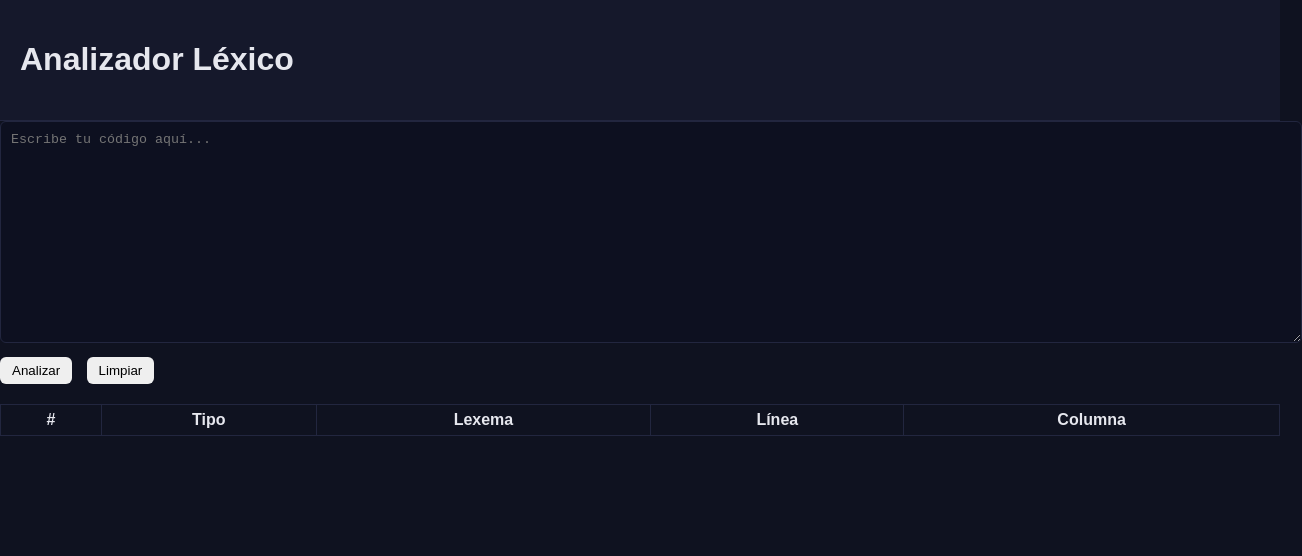
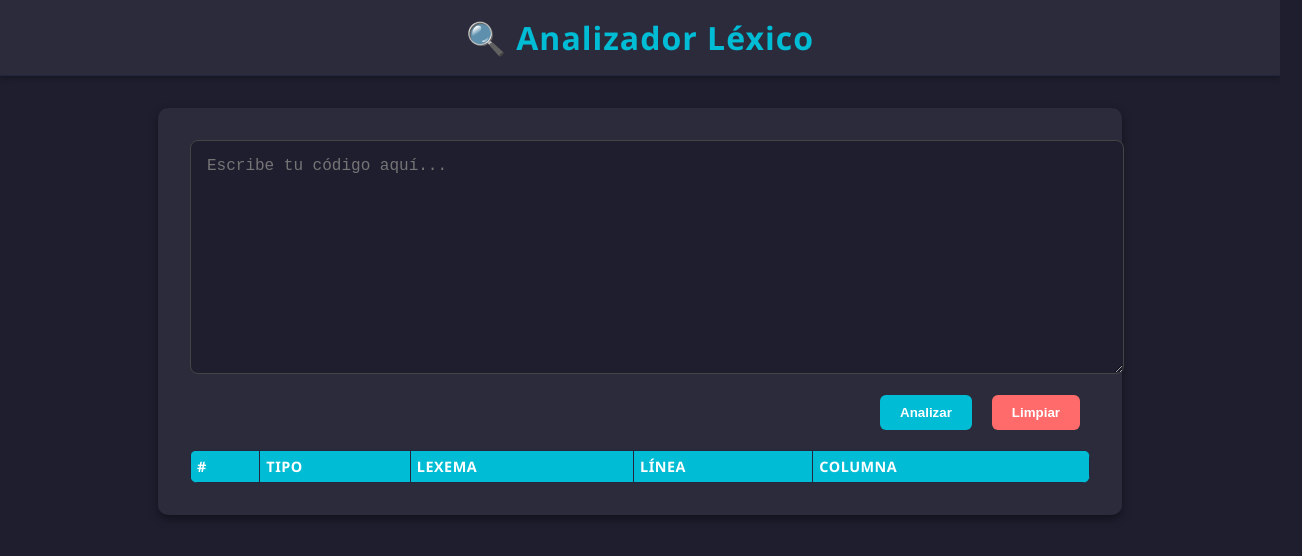
Before and after one commit to MedeFacu/Analizador-Lexico, a plain HTML site: page index.html in a window 1280 px wide. Shown: the whole page, 1302 px wide, since content can reach past the window. Drawn offline with Linux system fonts and the light colour scheme.

Commit message:
Enhance index.html with CSS styles
Added general styles for layout, buttons, and error messages.

```diff
--- a/index.html
+++ b/index.html
@@ -5,19 +5,167 @@
   <meta name="viewport" content="width=device-width, initial-scale=1.0" />
   <title>Analizador Léxico</title>
   <link rel="stylesheet" href="./css/style.css" />
+  <style>
+    /* ====== ESTILO GENERAL ====== */
+    body {
+      font-family: "Segoe UI", Roboto, sans-serif;
+      background: #1e1e2f;
+      color: #e0e0e0;
+      margin: 0;
+      display: flex;
+      flex-direction: column;
+      align-items: center;
+      min-height: 100vh;
+    }
+
+    header {
+      background: #2b2b3c;
+      width: 100%;
+      padding: 1rem 0;
+      text-align: center;
+      box-shadow: 0 2px 6px rgba(0,0,0,0.3);
+    }
+
+    header h1 {
+      margin: 0;
+      color: #00bcd4;
+      letter-spacing: 1px;
+    }
+
+    main {
+      max-width: 900px;
+      width: 95%;
+      margin: 2rem auto;
+      background: #2b2b3c;
+      border-radius: 10px;
+      padding: 2rem;
+      box-shadow: 0 4px 10px rgba(0,0,0,0.4);
+    }
+
+    /* ====== ÁREA DE TEXTO ====== */
+    textarea {
+      width: 100%;
+      height: 200px;
+      background: #1e1e2f;
+      color: #d4d4d4;
+      border: 1px solid #444;
+      border-radius: 8px;
+      font-family: "Fira Code", monospace;
+      font-size: 16px;
+      padding: 1rem;
+      resize: vertical;
+      outline: none;
+      transition: border-color 0.2s ease;
+    }
+
+    textarea:focus {
+      border-color: #00bcd4;
+    }
+
+    /* ====== BOTONES ====== */
+    .controls {
+      display: flex;
+      justify-content: flex-end;
+      gap: 10px;
+      margin-top: 1rem;
+    }
+
+    button {
+      background: #00bcd4;
+      border: none;
+      color: white;
+      font-weight: bold;
+      padding: 10px 20px;
+      border-radius: 6px;
+      cursor: pointer;
+      transition: background 0.2s ease, transform 0.1s ease;
+    }
+
+    button:hover {
+      background: #0097a7;
+      transform: translateY(-1px);
+    }
+
+    button#clear {
+      background: #ff6b6b;
+    }
+
+    button#clear:hover {
+      background: #e05252;
+    }
+
+    /* ====== MENSAJE DE ERROR ====== */
+    #errorBox {
+      background: #ff6b6b33;
+      border: 1px solid #ff6b6b;
+      border-radius: 6px;
+      color: #ff6b6b;
+      padding: 10px;
+      margin-top: 1rem;
+      display: none;
+      font-weight: bold;
+    }
+
+    /* ====== TABLA DE TOKENS ====== */
+    table {
+      width: 100%;
+      border-collapse: collapse;
+      margin-top: 2rem;
+      background: #1e1e2f;
+      border-radius: 8px;
+      overflow: hidden;
+    }
+
+    thead {
+      background: #00bcd4;
+      color: white;
+    }
+
+    th, td {
+      padding: 10px 15px;
+      text-align: left;
+      border-bottom: 1px solid #333;
+    }
+
+    tbody tr:hover {
+      background: rgba(255,255,255,0.05);
+    }
+
+    tbody tr:nth-child(even) {
+      background: rgba(255,255,255,0.03);
+    }
+
+    th {
+      text-transform: uppercase;
+      letter-spacing: 0.5px;
+      font-size: 0.9em;
+    }
+
+    @media (max-width: 600px) {
+      textarea {
+        height: 150px;
+      }
+      th, td {
+        font-size: 0.85em;
+      }
+    }
+  </style>
 </head>
 <body>
   <header>
-    <h1>Analizador Léxico</h1>
+    <h1>🔍 Analizador Léxico</h1>
   </header>
 
   <main>
     <textarea id="source" placeholder="Escribe tu código aquí..."></textarea>
+
     <div class="controls">
       <button id="analyze">Analizar</button>
       <button id="clear">Limpiar</button>
     </div>
-    <div id="errorBox" style="display:none; color:#ff6b6b; margin-top:10px; font-weight:bold;"></div>
+
+    <div id="errorBox"></div>
+
     <table id="tokens">
       <thead>
         <tr>
```
